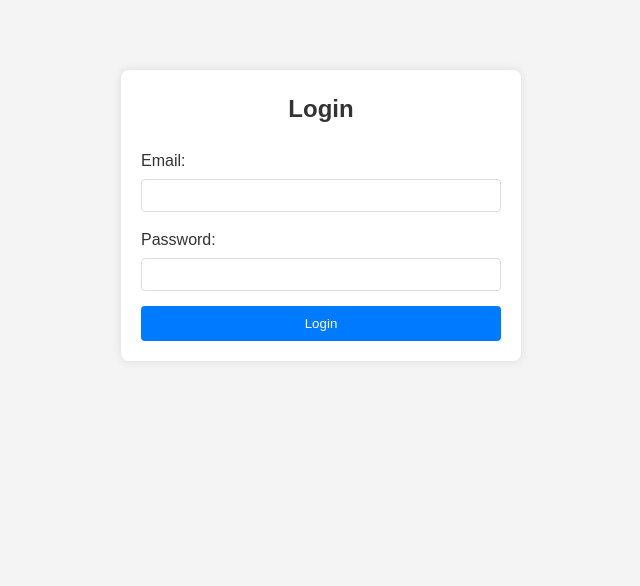
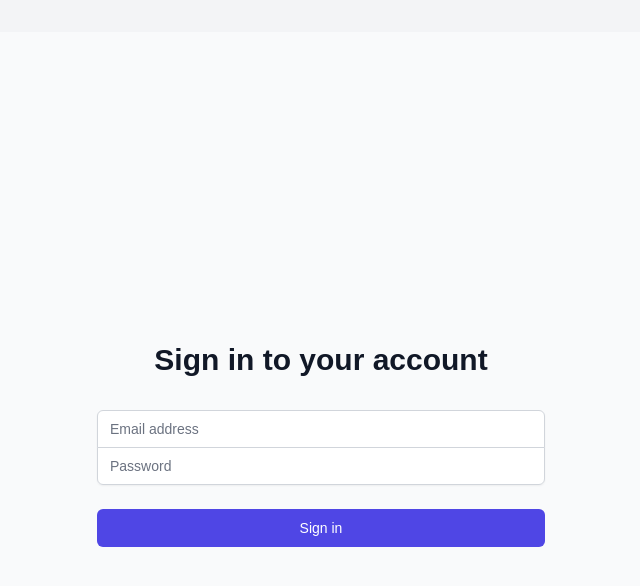
Before and after one commit to mannukumawat/agentfrontend, a React (Create React App) app: page /login in a window 1280 px wide. Shown: the top 586 px of the page, without its empty margins (319-959 px from the left). Built offline with nearby package versions, Linux system fonts and the light colour scheme.

Commit message:
update code

```diff
--- /dev/null
+++ b/postcss.config.js
@@ -0,0 +1,6 @@
+module.exports = {
+  plugins: {
+    tailwindcss: {},
+    autoprefixer: {},
+  },
+}
--- a/src/App.js
+++ b/src/App.js
@@ -7,6 +7,7 @@
 import CustomerList from './components/CustomerList';
 import CustomerForm from './components/CustomerForm';
 import CustomerDetail from './components/CustomerDetail';
+import Navbar from './components/Navbar';
 import './App.css';
 
 const PrivateRoute = ({ children, allowedRoles }) => {
@@ -27,7 +28,9 @@
   return (
     <AuthProvider>
       <Router>
-        <div className="App">
+        <div className="min-h-screen bg-gray-100">
+          <Navbar />
+          <div className="container mx-auto px-4 py-8">
             <Routes>
               <Route path="/login" element={<Login />} />
               <Route
@@ -81,6 +84,7 @@
               <Route path="/" element={<Navigate to="/login" />} />
             </Routes>
           </div>
+        </div>
       </Router>
     </AuthProvider>
   );
--- a/src/components/AdminDashboard.js
+++ b/src/components/AdminDashboard.js
@@ -41,73 +41,104 @@
   };
 
   return (
-    <div className="dashboard">
-      <header>
-        <h1>Admin Dashboard</h1>
-        <button onClick={logout}>Logout</button>
-      </header>
+    <div className="space-y-6">
+      <div className="bg-white shadow rounded-lg">
+        <div className="px-4 py-5 sm:p-6">
+          <h1 className="text-2xl font-bold text-gray-900 mb-4">Admin Dashboard</h1>
 
-      <div className="dashboard-content">
-        <section>
-          <h2>Agents</h2>
-          <button onClick={() => setShowAgentForm(!showAgentForm)}>
+          <div className="grid grid-cols-1 md:grid-cols-2 gap-6">
+            <div>
+              <h2 className="text-lg font-medium text-gray-900 mb-4">Agents</h2>
+              <button
+                onClick={() => setShowAgentForm(!showAgentForm)}
+                className="mb-4 bg-blue-500 hover:bg-blue-700 text-white font-bold py-2 px-4 rounded"
+              >
                 {showAgentForm ? 'Cancel' : 'Create Agent'}
               </button>
               {showAgentForm && (
-            <form onSubmit={handleCreateAgent}>
+                <form onSubmit={handleCreateAgent} className="space-y-4">
+                  <div>
                     <input
+                      type="text"
                       placeholder="Agent Name"
                       value={agentForm.agentName}
                       onChange={(e) => setAgentForm({...agentForm, agentName: e.target.value})}
                       required
+                      className="w-full px-3 py-2 border border-gray-300 rounded-md focus:outline-none focus:ring-2 focus:ring-blue-500"
                     />
+                  </div>
+                  <div>
                     <input
+                      type="text"
                       placeholder="Agent ID"
                       value={agentForm.agentId}
                       onChange={(e) => setAgentForm({...agentForm, agentId: e.target.value})}
                       required
+                      className="w-full px-3 py-2 border border-gray-300 rounded-md focus:outline-none focus:ring-2 focus:ring-blue-500"
                     />
+                  </div>
+                  <div>
                     <input
                       type="email"
                       placeholder="Email"
                       value={agentForm.email}
                       onChange={(e) => setAgentForm({...agentForm, email: e.target.value})}
                       required
+                      className="w-full px-3 py-2 border border-gray-300 rounded-md focus:outline-none focus:ring-2 focus:ring-blue-500"
                     />
+                  </div>
+                  <div>
                     <input
+                      type="text"
                       placeholder="Mobile"
                       value={agentForm.mobile}
                       onChange={(e) => setAgentForm({...agentForm, mobile: e.target.value})}
                       required
+                      className="w-full px-3 py-2 border border-gray-300 rounded-md focus:outline-none focus:ring-2 focus:ring-blue-500"
                     />
+                  </div>
+                  <div>
                     <input
                       type="password"
                       placeholder="Password"
                       value={agentForm.password}
                       onChange={(e) => setAgentForm({...agentForm, password: e.target.value})}
                       required
+                      className="w-full px-3 py-2 border border-gray-300 rounded-md focus:outline-none focus:ring-2 focus:ring-blue-500"
                     />
-              <button type="submit">Create</button>
+                  </div>
+                  <button type="submit" className="w-full bg-green-500 hover:bg-green-700 text-white font-bold py-2 px-4 rounded">
+                    Create
+                  </button>
                 </form>
               )}
-          <ul>
+              <ul className="space-y-2">
                 {agents.map(agent => (
-              <li key={agent._id}>{agent.agentName} ({agent.agentId})</li>
+                  <li key={agent._id} className="bg-gray-50 p-3 rounded-md">
+                    {agent.agentName} ({agent.agentId})
+                  </li>
                 ))}
               </ul>
-        </section>
+            </div>
 
-        <section>
-          <h2>Customers</h2>
-          <Link to="/customers/new">Create Customer</Link>
-          <Link to="/customers">View All Customers</Link>
-          <ul>
+            <div>
+              <h2 className="text-lg font-medium text-gray-900 mb-4">Customers</h2>
+              <div className="space-x-2 mb-4">
+                <Link to="/customers/new" className="bg-green-500 hover:bg-green-700 text-white font-bold py-2 px-4 rounded">
+                  Create Customer
+                </Link>
+                <Link to="/customers" className="bg-blue-500 hover:bg-blue-700 text-white font-bold py-2 px-4 rounded">
+                  View All Customers
+                </Link>
+              </div>
+              <ul className="space-y-2">
                 {customers.slice(0, 10).map(customer => (
-              <li key={customer._id}>
-                {customer.customerName}
+                  <li key={customer._id} className="bg-gray-50 p-3 rounded-md flex justify-between items-center">
+                    <span>{customer.customerName}</span>
                     <select
                       value={customer.assignedAgentId?._id || ''}
                       onChange={(e) => handleAssignCustomer(customer._id, e.target.value)}
+                      className="ml-2 px-2 py-1 border border-gray-300 rounded-md focus:outline-none focus:ring-2 focus:ring-blue-500"
                     >
                       <option value="">Unassigned</option>
                       {agents.map(agent => (
@@ -117,7 +148,9 @@
                   </li>
                 ))}
               </ul>
-        </section>
+            </div>
+          </div>
+        </div>
       </div>
     </div>
   );
--- a/src/components/AgentDashboard.js
+++ b/src/components/AgentDashboard.js
@@ -17,27 +17,35 @@
   };
 
   return (
-    <div className="dashboard">
-      <header>
-        <h1>Agent Dashboard - {user?.agentName}</h1>
-        <button onClick={logout}>Logout</button>
-      </header>
+    <div className="space-y-6">
+      <div className="bg-white shadow rounded-lg">
+        <div className="px-4 py-5 sm:p-6">
+          <h1 className="text-2xl font-bold text-gray-900 mb-4">Agent Dashboard - {user?.agentName}</h1>
 
-      <div className="dashboard-content">
-        <section>
-          <h2>My Customers</h2>
-          <Link to="/customers/new">Create Customer</Link>
-          <Link to="/customers">View All My Customers</Link>
-          <ul>
+          <div className="mb-4">
+            <div className="flex space-x-2">
+              <Link to="/customers/new" className="bg-green-500 hover:bg-green-700 text-white font-bold py-2 px-4 rounded">
+                Create Customer
+              </Link>
+              <Link to="/customers" className="bg-blue-500 hover:bg-blue-700 text-white font-bold py-2 px-4 rounded">
+                View All My Customers
+              </Link>
+            </div>
+          </div>
+
+          <div>
+            <h2 className="text-lg font-medium text-gray-900 mb-4">My Customers</h2>
+            <ul className="space-y-2">
               {customers.map(customer => (
-              <li key={customer._id}>
-                <Link to={`/customers/${customer._id}`}>
+                <li key={customer._id} className="bg-gray-50 p-3 rounded-md hover:bg-gray-100">
+                  <Link to={`/customers/${customer._id}`} className="text-blue-600 hover:text-blue-800">
                     {customer.customerName} - {customer.pinCode}
                   </Link>
                 </li>
               ))}
             </ul>
-        </section>
+          </div>
+        </div>
       </div>
     </div>
   );
--- a/src/components/Login.js
+++ b/src/components/Login.js
@@ -24,30 +24,61 @@
   };
 
   return (
-    <div className="login-container">
-      <h2>Login</h2>
-      <form onSubmit={handleSubmit}>
+    <div className="min-h-screen flex items-center justify-center bg-gray-50 py-12 px-4 sm:px-6 lg:px-8">
+      <div className="max-w-md w-full space-y-8">
         <div>
-          <label>Email:</label>
+          <h2 className="mt-6 text-center text-3xl font-extrabold text-gray-900">
+            Sign in to your account
+          </h2>
+        </div>
+        <form className="mt-8 space-y-6" onSubmit={handleSubmit}>
+          <div className="rounded-md shadow-sm -space-y-px">
+            <div>
+              <label htmlFor="email" className="sr-only">Email address</label>
               <input
+                id="email"
+                name="email"
                 type="email"
+                autoComplete="email"
+                required
+                className="appearance-none rounded-none relative block w-full px-3 py-2 border border-gray-300 placeholder-gray-500 text-gray-900 rounded-t-md focus:outline-none focus:ring-indigo-500 focus:border-indigo-500 focus:z-10 sm:text-sm"
+                placeholder="Email address"
                 value={email}
                 onChange={(e) => setEmail(e.target.value)}
-            required
               />
             </div>
             <div>
-          <label>Password:</label>
+              <label htmlFor="password" className="sr-only">Password</label>
               <input
+                id="password"
+                name="password"
                 type="password"
+                autoComplete="current-password"
+                required
+                className="appearance-none rounded-none relative block w-full px-3 py-2 border border-gray-300 placeholder-gray-500 text-gray-900 rounded-b-md focus:outline-none focus:ring-indigo-500 focus:border-indigo-500 focus:z-10 sm:text-sm"
+                placeholder="Password"
                 value={password}
                 onChange={(e) => setPassword(e.target.value)}
-            required
               />
             </div>
-        {error && <p className="error">{error}</p>}
-        <button type="submit">Login</button>
+          </div>
+
+          {error && (
+            <div className="rounded-md bg-red-50 p-4">
+              <div className="text-sm text-red-700">{error}</div>
+            </div>
+          )}
+
+          <div>
+            <button
+              type="submit"
+              className="group relative w-full flex justify-center py-2 px-4 border border-transparent text-sm font-medium rounded-md text-white bg-indigo-600 hover:bg-indigo-700 focus:outline-none focus:ring-2 focus:ring-offset-2 focus:ring-indigo-500"
+            >
+              Sign in
+            </button>
+          </div>
         </form>
+      </div>
     </div>
   );
 };
--- /dev/null
+++ b/src/components/Navbar.js
@@ -0,0 +1,48 @@
+import React from 'react';
+import { Link, useNavigate } from 'react-router-dom';
+import { useAuth } from '../context/AuthContext';
+
+const Navbar = () => {
+  const { user, logout } = useAuth();
+  const navigate = useNavigate();
+
+  const handleLogout = () => {
+    logout();
+    navigate('/login');
+  };
+
+  if (!user) return null;
+
+  return (
+    <nav className="bg-blue-600 text-white shadow-lg">
+      <div className="max-w-7xl mx-auto px-4 sm:px-6 lg:px-8">
+        <div className="flex justify-between h-16">
+          <div className="flex items-center">
+            <Link to={user.role === 'admin' ? '/admin' : '/agent'} className="text-xl font-bold">
+              CRM Dashboard
+            </Link>
+          </div>
+          <div className="flex items-center space-x-4">
+            <Link to="/customers" className="hover:bg-blue-700 px-3 py-2 rounded-md text-sm font-medium">
+              Customers
+            </Link>
+            {user.role === 'admin' && (
+              <Link to="/admin" className="hover:bg-blue-700 px-3 py-2 rounded-md text-sm font-medium">
+                Admin Panel
+              </Link>
+            )}
+            <span className="text-sm">Welcome, {user.agentName || user.email}</span>
+            <button
+              onClick={handleLogout}
+              className="bg-red-500 hover:bg-red-600 px-3 py-2 rounded-md text-sm font-medium"
+            >
+              Logout
+            </button>
+          </div>
+        </div>
+      </div>
+    </nav>
+  );
+};
+
+export default Navbar;
--- a/src/index.css
+++ b/src/index.css
@@ -1,3 +1,7 @@
+@tailwind base;
+@tailwind components;
+@tailwind utilities;
+
 body {
   margin: 0;
   font-family: -apple-system, BlinkMacSystemFont, 'Segoe UI', 'Roboto', 'Oxygen',
--- /dev/null
+++ b/tailwind.config.js
@@ -0,0 +1,10 @@
+/** @type {import('tailwindcss').Config} */
+module.exports = {
+  content: [
+    "./src/**/*.{js,jsx,ts,tsx}",
+  ],
+  theme: {
+    extend: {},
+  },
+  plugins: [],
+}
```
Also changed, not shown: package.json (+7 -2 lines), 1 other file (tests, documents, lock files or other folders). Lines whose indentation alone changed are shown as unchanged.
